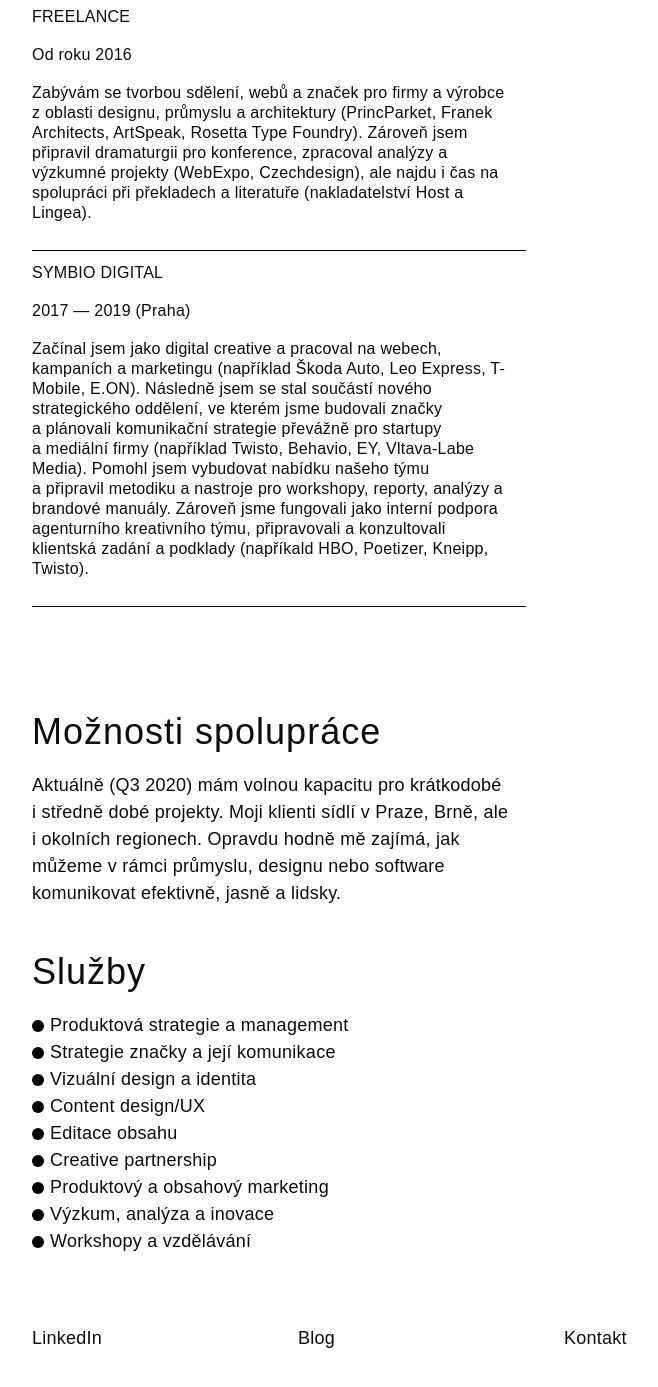
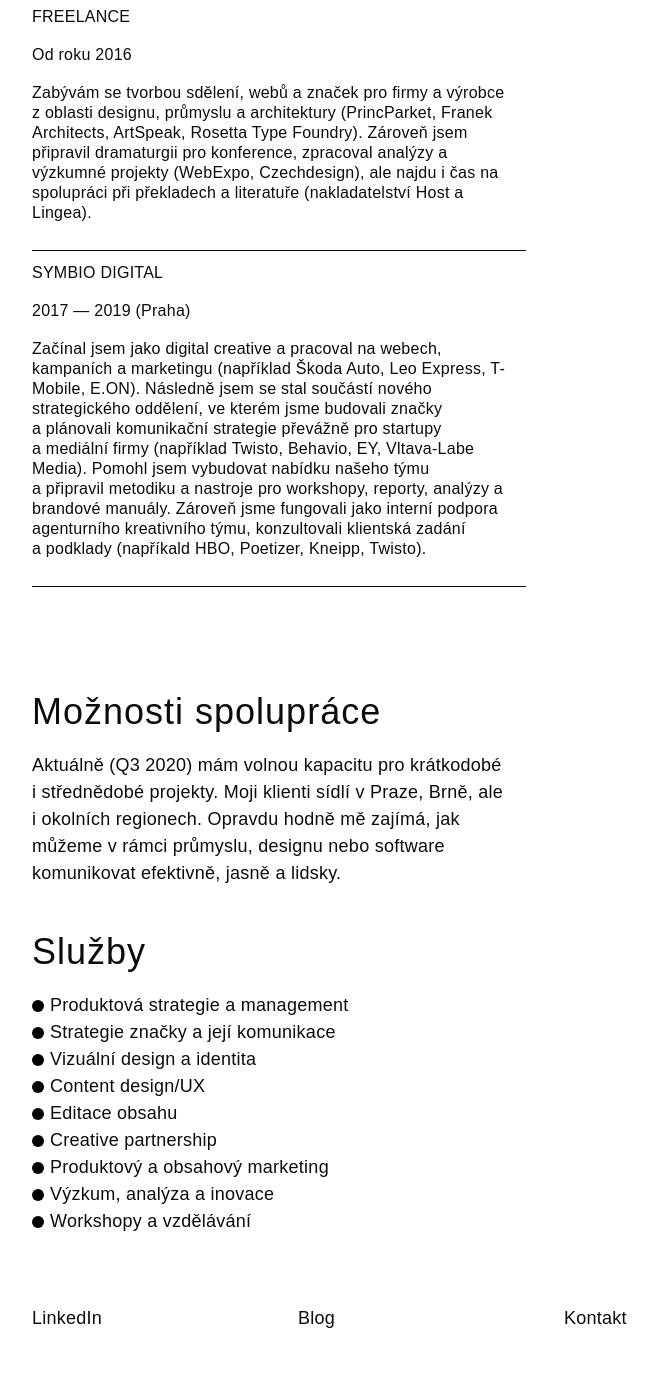
Before and after one commit to fdedic/fdedic.github.io, a Jekyll site: the page built from index.md, in a window 1280 px wide and 1400 px high, scrolled down 1826 px. Shown: the top 1387 px of the window, without its empty margins (228-886 px from the left). Built offline with Jekyll 4.4.1, drawn with Linux system fonts in a browser that asks for light colours; nearby versions of some CDN libraries; some web fonts are replaced.

Commit message:
Update index.md

```diff
--- a/index.md
+++ b/index.md
@@ -13,7 +13,7 @@
 
 Navrhoval jsem weby, značky, produkty, služby a&nbsp;strategii včetně přípravy a produkce obsahu, komunikačních a&nbsp;brandových manuálů, obsahový design (UX) a&nbsp;výzkum včetně základů pro positioning nebo studie proveditelnosti.
 
-Mým hlavním přínosem bývá zaměření se na jednoduchost a&nbsp;srozumitelnost sdělení – zkušenosti z&nbsp;designu pro web a&nbsp;copywritingu přináším do celkové brandové komunikace. Zároveň si udržuji rozhled v širokém poli oblastí od designu až po byznys a&nbsp;technologie, takže se dokážu na specifické úkoly podívat z&nbsp;více pohledů.
+Mým hlavním přínosem bývá zaměření se na jednoduchost a&nbsp;srozumitelnost sdělení – zkušenosti z&nbsp;designu pro web a&nbsp;copywritingu přináším do celkové brandové komunikace. Zároveň si udržuji rozhled v&nbsp;širokém poli oblastí od designu až po byznys a&nbsp;technologie, takže se dokážu na specifické úkoly podívat z&nbsp;více pohledů.
 
 ***
 
@@ -46,7 +46,7 @@
       <th>
         <p>SYMBIO DIGITAL</p>
         <p>2017 — 2019 (Praha)</p>
-        <p>Začínal jsem jako digital creative a pracoval na webech, kampaních a marketingu (například Škoda Auto, Leo Express, T-Mobile, E.ON). Následně jsem se stal součástí nového strategického oddělení, ve kterém jsme budovali značky a&nbsp;plánovali komunikační strategie převážně pro startupy a&nbsp;mediální firmy (například Twisto, Behavio, EY, Vltava-Labe Media). Pomohl jsem vybudovat nabídku našeho týmu a&nbsp;připravil metodiku a&nbsp;nastroje pro workshopy, reporty, analýzy a brandové manuály. Zároveň jsme fungovali jako interní podpora agenturního kreativního týmu, připravovali a&nbsp;konzultovali klientská zadání a podklady (napříkald HBO, Poetizer, Kneipp, Twisto).</p>
+        <p>Začínal jsem jako digital creative a pracoval na webech, kampaních a marketingu (například Škoda Auto, Leo Express, T-Mobile, E.ON). Následně jsem se stal součástí nového strategického oddělení, ve kterém jsme budovali značky a&nbsp;plánovali komunikační strategie převážně pro startupy a&nbsp;mediální firmy (například Twisto, Behavio, EY, Vltava-Labe Media). Pomohl jsem vybudovat nabídku našeho týmu a&nbsp;připravil metodiku a&nbsp;nastroje pro workshopy, reporty, analýzy a brandové manuály. Zároveň jsme fungovali jako interní podpora agenturního kreativního týmu, konzultovali klientská zadání a&nbsp;podklady (napříkald HBO, Poetizer, Kneipp, Twisto).</p>
       </th>
     </tr>
   </tbody>
@@ -55,7 +55,7 @@
 ***
 
 ## Možnosti spolupráce
-Aktuálně (Q3 2020) mám volnou kapacitu pro krátkodobé i&nbsp;středně dobé projekty. Moji klienti sídlí v Praze, Brně, ale i&nbsp;okolních regionech. Opravdu hodně mě zajímá, jak můžeme v&nbsp;rámci průmyslu, designu nebo software komunikovat efektivně, jasně a&nbsp;lidsky.
+Aktuálně (Q3 2020) mám volnou kapacitu pro krátkodobé i&nbsp;střednědobé projekty. Moji klienti sídlí v&nbsp;Praze, Brně, ale i&nbsp;okolních regionech. Opravdu hodně mě zajímá, jak můžeme v&nbsp;rámci průmyslu, designu nebo software komunikovat efektivně, jasně a&nbsp;lidsky.
 
 ## Služby
 - Produktová strategie a management
```
